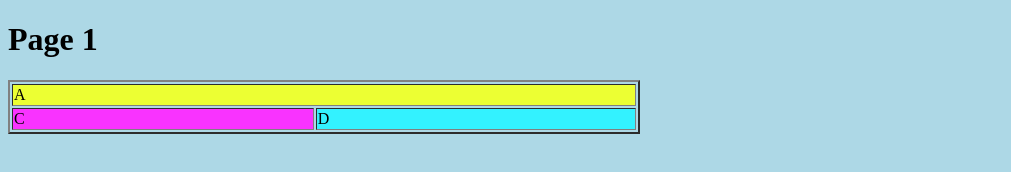
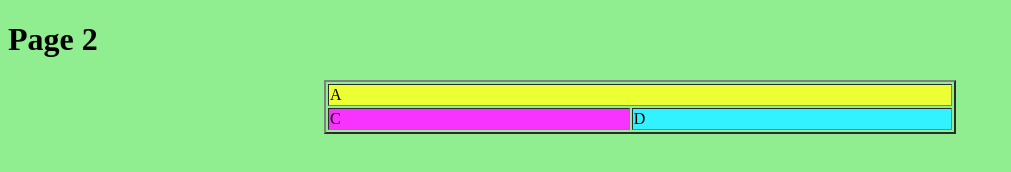
Before and after one commit to BasmaCooki/site_vf, a plain HTML site: page tp2/page2.html in a window 1280 px wide. Shown: the whole page, without its empty margins (0-1011 px from the left). Drawn offline with Linux system fonts and the light colour scheme.

Commit message:
Update page2.html

```diff
--- a/tp2/page2.html
+++ b/tp2/page2.html
@@ -1,15 +1,16 @@
-    <!DOCTYPE html>
+ <!DOCTYPE html>
     <html lang="en">
     <head>
         <meta charset="UTF-8">
         <meta name="viewport" content="width=device-width, initial-scale=1.0">
         <title>Document</title>
     </head>
-    <body bgcolor="lightblue">
-        <h1>Page 1</h1>
-        <table border="2" width="50%"
-        <tr> <td bgcolor="ecff33" colspan="2"> A </td></tr>
-        <tr> <td bgcolor="f933ff"> C </td> <td bgcolor="33f2ff"> D </td> </tr>
+    <body bgcolor="lightgreen">
+        <h1>Page 2</h1>
+        <center>
+         <table border="2" width="50%"
+        <tr> <td bgcolor="#ecff33" colspan="2"> A </td></tr>
+        <tr> <td bgcolor="#f933ff"> C </td> <td bgcolor="33f2ff"> D </td> </tr>
     </table>
 </center>
     </body>
```
